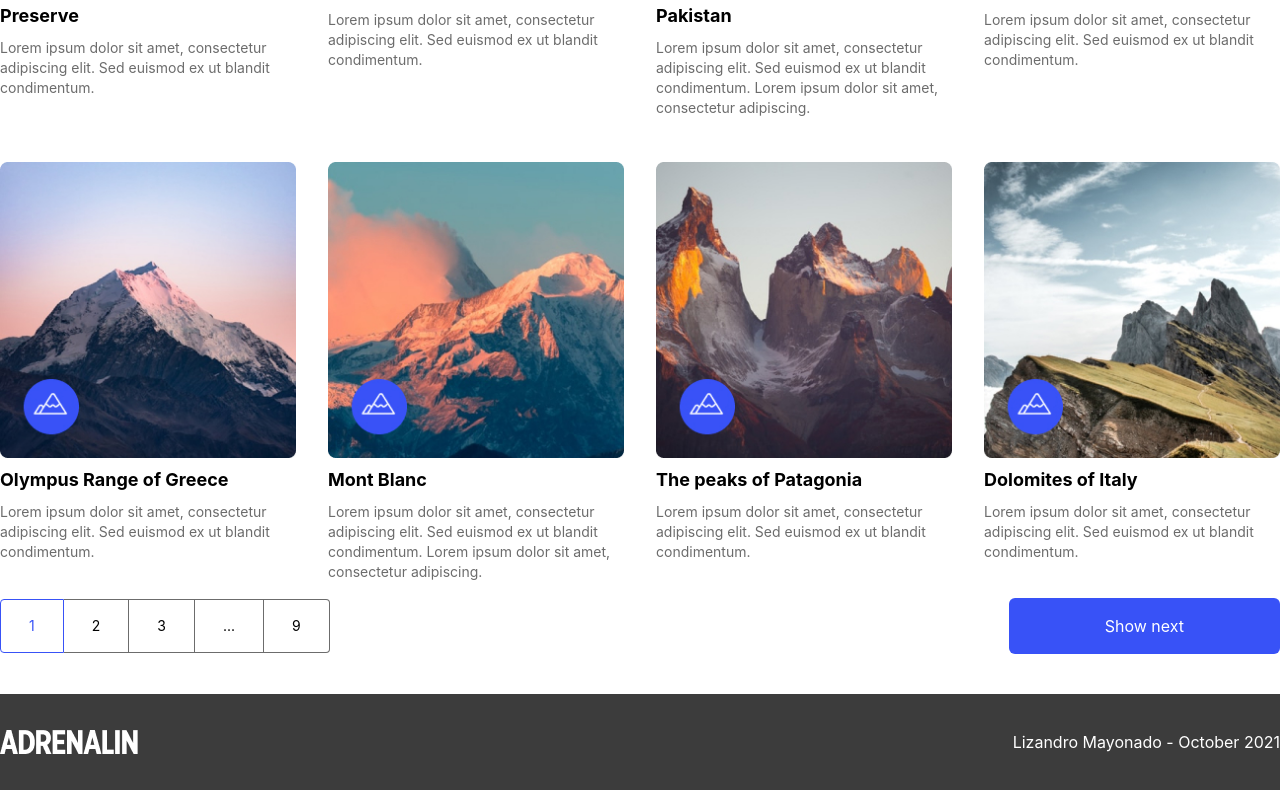
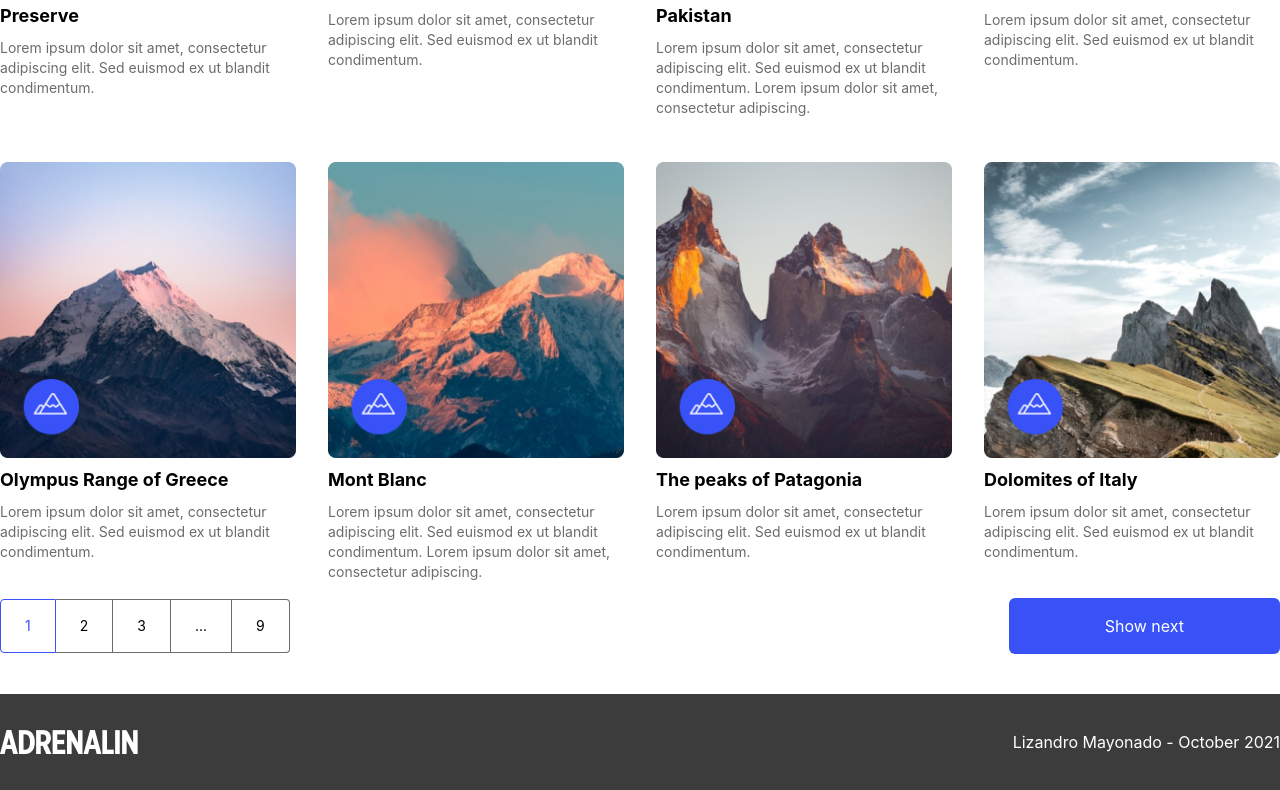
Before and after one commit to Mayonado/adrenalin-web, a React (Create React App) app: page / in a window 1280 px wide. Shown: the part 916-1706 px from the top of the page. Built offline with nearby package versions, Linux system fonts and the light colour scheme.

Commit message:
update: fixed overflowing element

```diff
--- a/src/components/Pagination/Pagination.js
+++ b/src/components/Pagination/Pagination.js
@@ -8,7 +8,7 @@ const Pagination = ({ activePage, totalRows }) => {
 
   const paginationClasses = (page) =>
     classNames(
-      "flex justify-center border-t border-r border-b px-7 py-4 text-sm first:rounded-l last:rounded-r first:border-l",
+      "flex justify-center border-t border-r border-b px-6 py-4 text-sm first:rounded-l last:rounded-r first:border-l",
       activePage === page
         ? "text-primary border-primary border-r"
         : "border-textGray"
```
